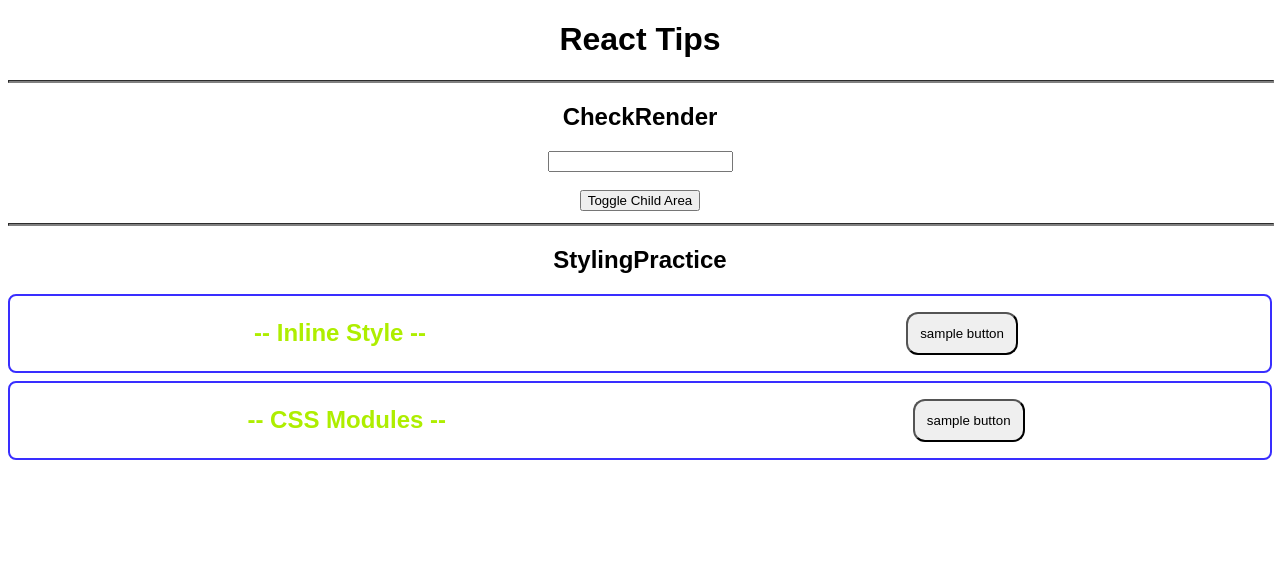
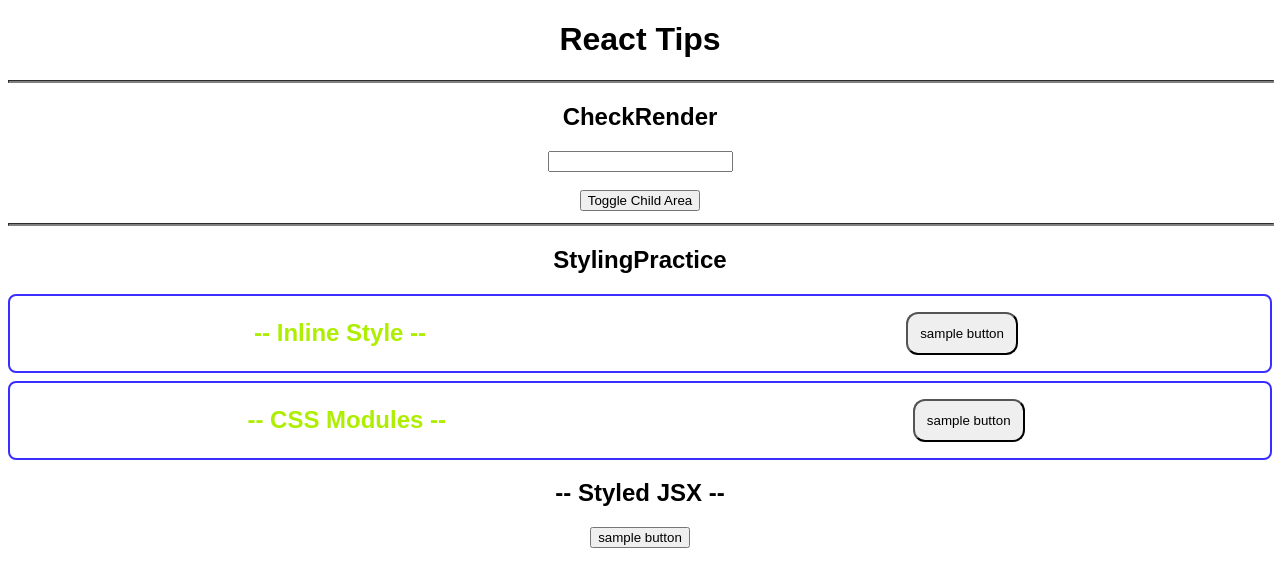
Before and after one commit to sota0121/codesandbox-react-tips, a React (Create React App) app: page / in a window 1280 px wide. Shown: the top 586 px of the page. Built offline with nearby package versions, Linux system fonts and the light colour scheme.

Commit message:
add styled-jsx base

```diff
--- /dev/null
+++ b/src/components/StylingPractice/StyledJsx.jsx
@@ -0,0 +1,13 @@
+import React from "react";
+
+export const StyledJsx = (props) => {
+  return (
+    <>
+      <div>
+        <h2>-- Styled JSX --</h2>
+        <button>sample button</button>
+      </div>
+      <style jsx="true">{``}</style>
+    </>
+  );
+};
--- a/src/components/StylingPractice/StylingPractice.jsx
+++ b/src/components/StylingPractice/StylingPractice.jsx
@@ -2,6 +2,7 @@
 
 import { InlineStyle } from "./InlineStyle";
 import { CssModules } from "./CssModules";
+import { StyledJsx } from "./StyledJsx";
 
 export const StylingPractice = (props) => {
   return (
@@ -9,6 +10,7 @@
       <h2>StylingPractice</h2>
       <InlineStyle />
       <CssModules />
+      <StyledJsx />
     </>
   );
 };
```
